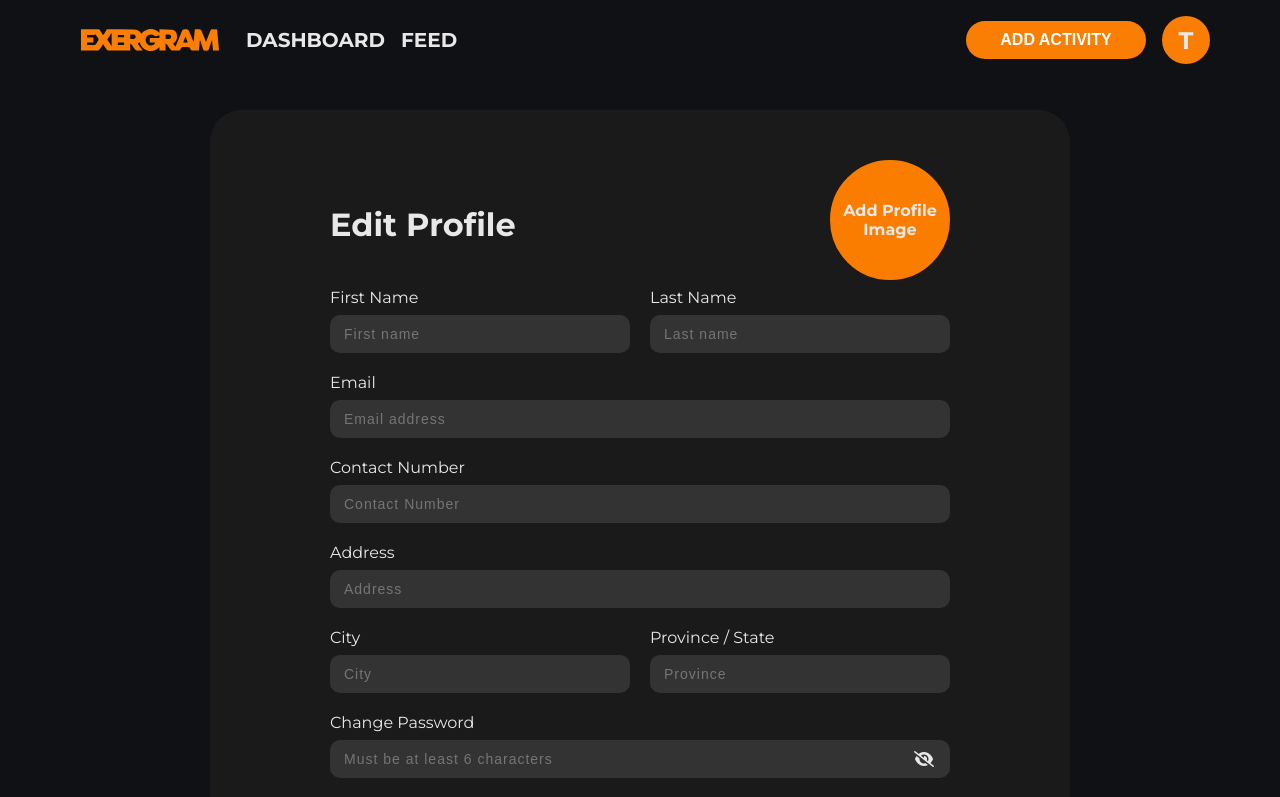
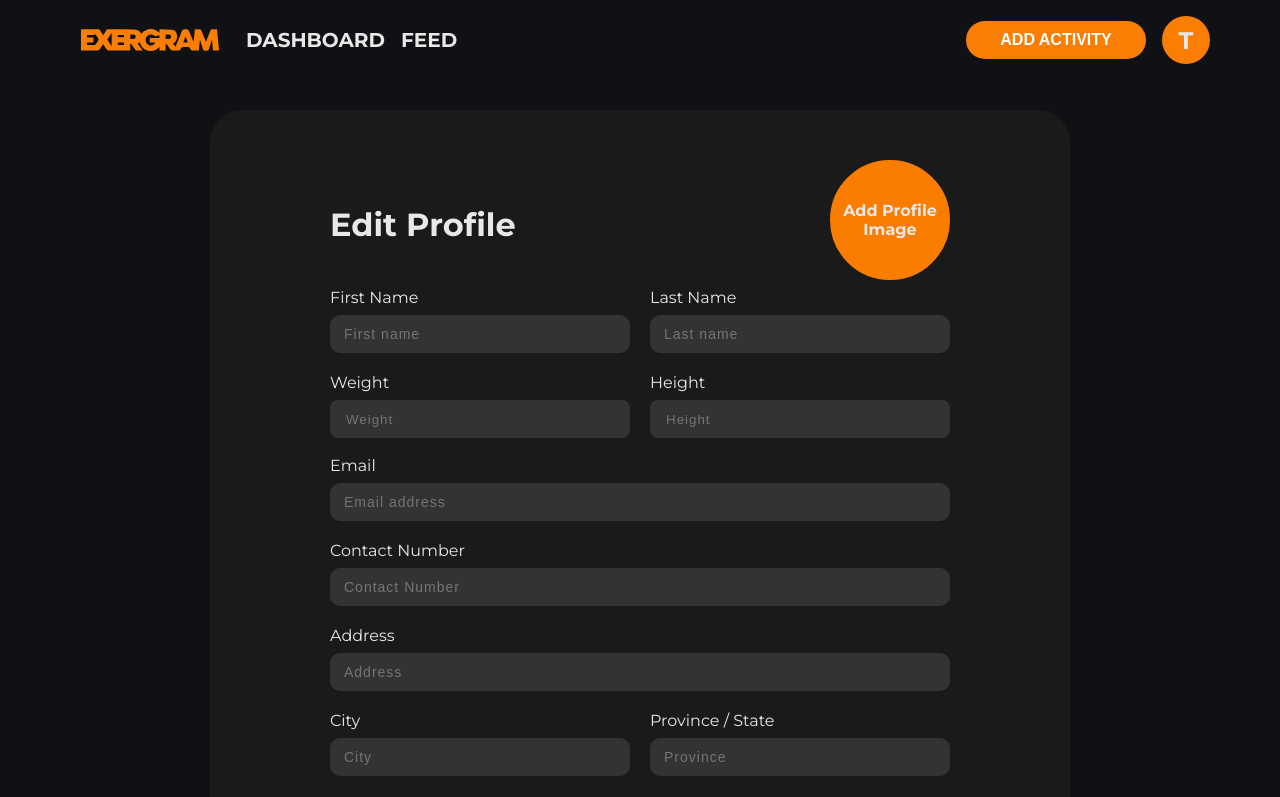
Before and after one commit to ryosantouchh/exergram-frontend-c1, a React (Vite) app: page /editprofile in a window 1280 px wide. Shown: the top 797 px of the page. Built offline with nearby package versions, Linux system fonts and the light colour scheme; no server answers; sample sign-in values are in the browser's storage; what date-and-time would draw is missing.

Commit message:
add input height-weight

```diff
--- a/src/components/Navbar/Navbar.css
+++ b/src/components/Navbar/Navbar.css
@@ -3,7 +3,7 @@
   height: 80px;
   width: 100%;
   position: sticky;
-  z-index: 1;
+  z-index: 3;
   top: 0;
 }
 
--- a/src/pages/EditProfile.jsx
+++ b/src/pages/EditProfile.jsx
@@ -10,6 +10,8 @@ const EditProfile = () => {
   const [showConfirmPassword, setShowConfirmPassword] = useState(false);
   const [firstname, setFirstname] = useState("");
   const [lastname, setLastname] = useState("");
+  const [weight, setWeight] = useState("");
+  const [height, setHeight] = useState("");
   const [email, setEmail] = useState("");
   const [contactNumber, setContactNumber] = useState("");
   const [address, setAddress] = useState("");
@@ -139,6 +141,37 @@ const EditProfile = () => {
             </div>
           </div>
 
+          <div className="edit-profile-weight-height">
+            <div className="edit-profile-weight">
+              <label className="weight" htmlFor="weight">
+                Weight
+              </label>
+              <input
+                type="int"
+                name="weight"
+                id="weight"
+                placeholder="Weight"
+                required
+                value={weight}
+                onChange={(e) => setWeight(e.target.value)}
+              />
+            </div>
+            <div className="edit-profile-height">
+              <label className="height" htmlFor="height">
+                Height
+              </label>
+              <input
+                type="int"
+                name="height"
+                id="height"
+                placeholder="Height"
+                required
+                value={height}
+                onChange={(e) => setHeight(e.target.value)}
+              />
+            </div>
+          </div>
+
           <div className="edit-profile-email">
             <label htmlFor="email">Email</label>
             <input
--- a/src/pages/Signup.jsx
+++ b/src/pages/Signup.jsx
@@ -16,6 +16,8 @@ const Signup = () => {
   const [lastname, setLastname] = useState("");
   const [dateOfBirth, setDateOfBirth] = useState("");
   const [gender, setGender] = useState("");
+  const [weight, setWeight] = useState("");
+  const [height, setHeight] = useState("");
   const [email, setEmail] = useState("");
   const [username, setUsername] = useState("");
   const [password, setPassword] = useState("");
@@ -202,7 +204,7 @@ const Signup = () => {
               ) : null} */}
               </div>
               <div className="input-container-lname">
-                <label htmlFor="lname">Last Name</label>
+                <label className="input-container-lname-label" htmlFor="lname">Last Name</label>
                 <input
                   type="text"
                   name="lname"
@@ -250,6 +252,40 @@ const Signup = () => {
                   </select>
                 </div>
               </div>
+
+              <div className="input-container-weight-height">
+                <div className="input-container-weight">
+                  <label htmlFor="weight">Weight</label>
+                  <input
+                    type="int"
+                    name="weight"
+                    id="weight"
+                    placeholder="Weight"
+                    value={weight}
+                    onChange={(e) => setWeight(e.target.value)}
+                    required
+                    style={
+                      validate.weight ? { outline: "2px solid red" } : null
+                    }
+                  />
+                </div>
+                <div className="input-container-height">
+                  <label htmlFor="height">Height</label>
+                  <input
+                    type="int"
+                    name="height"
+                    id="height"
+                    placeholder="Height"
+                    value={height}
+                    onChange={(e) => setHeight(e.target.value)}
+                    required
+                    style={
+                      validate.height ? { outline: "2px solid red" } : null
+                    }
+                  />
+                </div>
+              </div>
+
 
               <div className="input-container-email">
                 <label htmlFor="email">Email</label>
--- a/src/styles/EditProfile.css
+++ b/src/styles/EditProfile.css
@@ -106,7 +106,8 @@
   align-items: center;
 }
 
-.edit-profile-fullname {
+.edit-profile-fullname,
+.edit-profile-weight-height {
   display: flex;
   justify-content: space-between;
 }
@@ -115,11 +116,18 @@
   display: flex;
   flex-direction: column;
 }
+
 .edit-profile #fname,
 .edit-profile #lname,
 .edit-profile #city,
-.edit-profile #province {
+.edit-profile #province,
+.edit-profile #weight,
+.edit-profile #height {
   width: 300px;
+}
+
+.edit-profile #height {
+  margin-bottom: 18px;
 }
 
 .edit-profile-main label {
--- a/src/styles/signup.css
+++ b/src/styles/signup.css
@@ -1,17 +1,16 @@
 /* screen */
 .signup-page {
   display: flex;
-  background: linear-gradient(rgba(0, 0, 0, 0), rgba(0, 0, 0, 0.5));
+  /* background: linear-gradient(rgba(0, 0, 0, 0), rgba(0, 0, 0, 0.5)); */
   width: 100%;
-  background: linear-gradient(rgba(0, 0, 0, 0), rgba(0, 0, 0, 0.5));
-  width: 100%;
+  background-color: rgba(8, 8, 8, 0.78);
 }
 
 .signup-page::after {
   content: "";
   display: block;
   position: absolute;
-  top: 0;
+  top: 80px;
   left: 0;
   right: 0;
   bottom: 0;
@@ -19,20 +18,19 @@
     no-repeat;
   background-size: cover;
   transform: scaleX(-1);
-  z-index: -1;
+  z-index: 1;
 }
 .signup-text {
-  margin-top: 24px;
+  margin-top: 16px;
 }
 /* Left Part*/
 .left-signup {
-  width: 50%; /* Add this line */
-  /* height: 100vh;  */
+  width: 50%;
   display: flex;
   justify-content: center;
   align-items: center;
-  width: 50%;
-  width: 50%;
+  position: relative;
+  z-index: 2;
 }
 
 .left-signup .quote-signup {
@@ -57,26 +55,10 @@
   -webkit-font-smoothing: antialiased;
   -moz-osx-font-smoothing: grayscale;
   margin: 32px 0;
-  /* background: linear-gradient(rgba(0, 0, 0, 0.2), rgba(0, 0, 0, 0.5)),
-    url(https://images.unsplash.com/photo-1607274134639-043342705e6f?ixlib=rb-4.0.3&ixid=MnwxMjA3fDB8MHxwaG90by1wYWdlfHx8fGVufDB8fHx8&auto=format&fit=crop&w=686&q=80);
-  background-size: cover;
   position: relative;
-  z-index: 1;  */
+  z-index: 2;
 }
 
-/* .right-signup::before {
-  content: "";
-  position: absolute;
-  top: 0;
-  left: 0;
-  width: 100%;
-  height: 100%;
-  background: linear-gradient(rgba(0, 0, 0, 0.2), rgba(0, 0, 0, 0.5)),
-    url(https://images.unsplash.com/photo-1607274134639-043342705e6f?ixlib=rb-4.0.3&ixid=MnwxMjA3fDB8MHxwaG90by1wYWdlfHx8fGVufDB8fHx8&auto=format&fit=crop&w=686&q=80);
-  background-size: cover;
-  transform: scaleX(-1);
-  z-index: -1;
-} */
 .signup-header a {
   text-decoration: none;
   color: var(--accent-color);
@@ -114,6 +96,7 @@
 }
 
 .right-signup-form input[type="text"],
+.right-signup-form input[type="int"],
 .right-signup-form input[type="email"],
 .right-signup-form input[type="password"] {
   display: block;
@@ -130,7 +113,12 @@
   background-color: var(--grey-btn-color);
 }
 
-.input-container-dob-gender {
+.sign-up-input-form label {
+  text-shadow: 50px 50px 50px rgba(26, 26, 27, 0.9);
+  font-weight: 600;
+}
+.input-container-dob-gender,
+.input-container-weight-height {
   display: flex;
   justify-content: space-between;
 }
@@ -139,6 +127,10 @@
 .input-container-gender {
   display: flex;
   flex-direction: column;
+}
+
+.input-container-weight-height {
+  gap: 26px;
 }
 
 .right-signup-form select[id="gender"],
@@ -162,7 +154,8 @@
 .right-signup-form input[type="email"]:focus,
 .right-signup-form input[type="password"]:focus,
 .right-signup-form select[id="gender"]:focus,
-.right-signup-form input[type="date"]:focus {
+.right-signup-form input[type="date"]:focus,
+.right-signup-form input[type="int"]:focus {
   outline: 2px solid var(--accent-color);
 }
 
```
